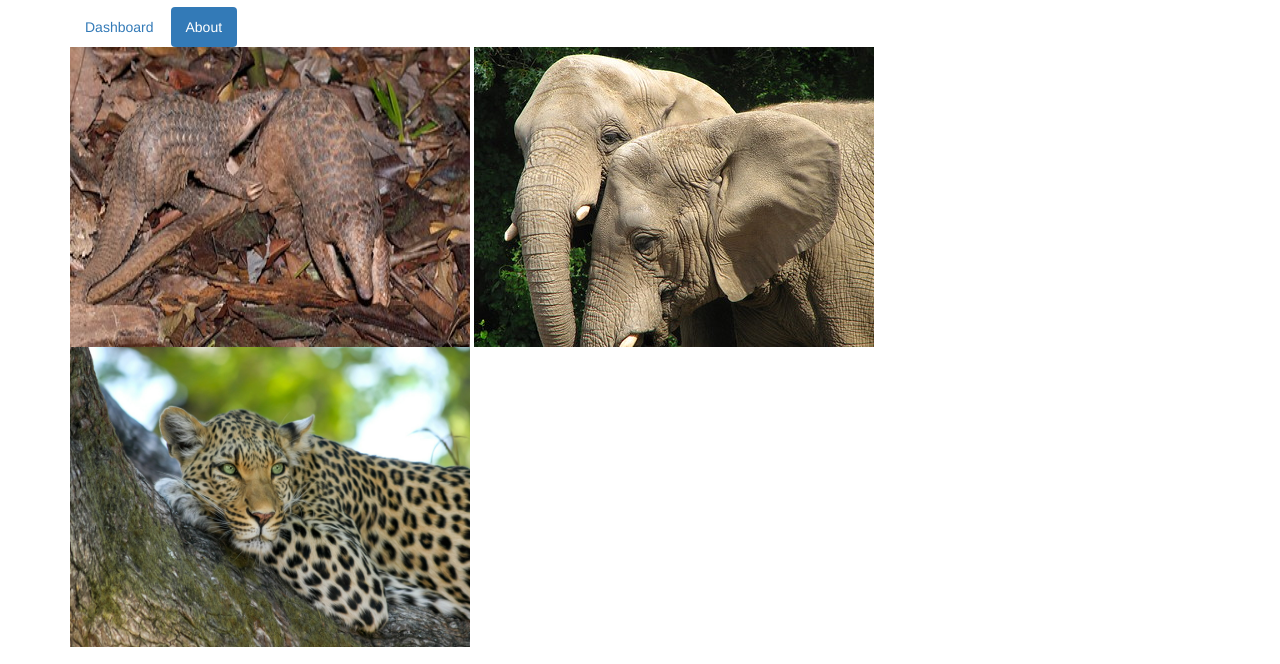
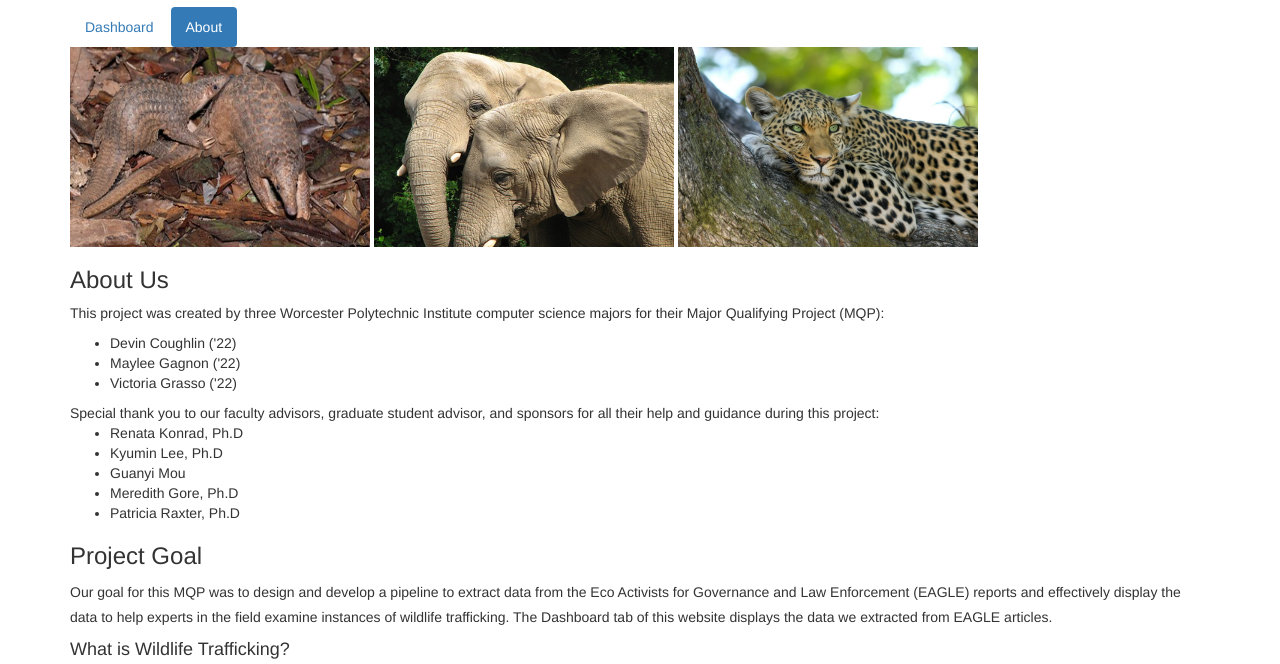
Before and after one commit to WildlifeMQP/Visualizations, a website: page index.html in a window 1280 px wide. Both pictures are taken after a click on the link "About". Shown: the part 56-720 px from the top of the page. Drawn offline with nearby package versions, Linux system fonts and the light colour scheme.

Commit message:
image sizing

```diff
--- a/index.html
+++ b/index.html
@@ -57,9 +57,9 @@
 
     <div id="menu1" class="tab-pane fade">
       <hbox>
-        <img src="Pangolin.jpg" alt="Image of pangolin" height = "300" width = "400">
-        <img src="elephant.jpg" alt="Image of elephant" height = "300" width = "400">
-        <img src="leopard-gb735f5580_1920.jpg" alt="Image of leopard" height = "300" width = "400">
+        <img src="Pangolin.jpg" alt="Image of pangolin" height = "200" width = "300">
+        <img src="elephant.jpg" alt="Image of elephant" height = "200" width = "300">
+        <img src="leopard-gb735f5580_1920.jpg" alt="Image of leopard" height = "200" width = "300">
         </hbox>
       <h3>About Us</h3>
       <p>
```
